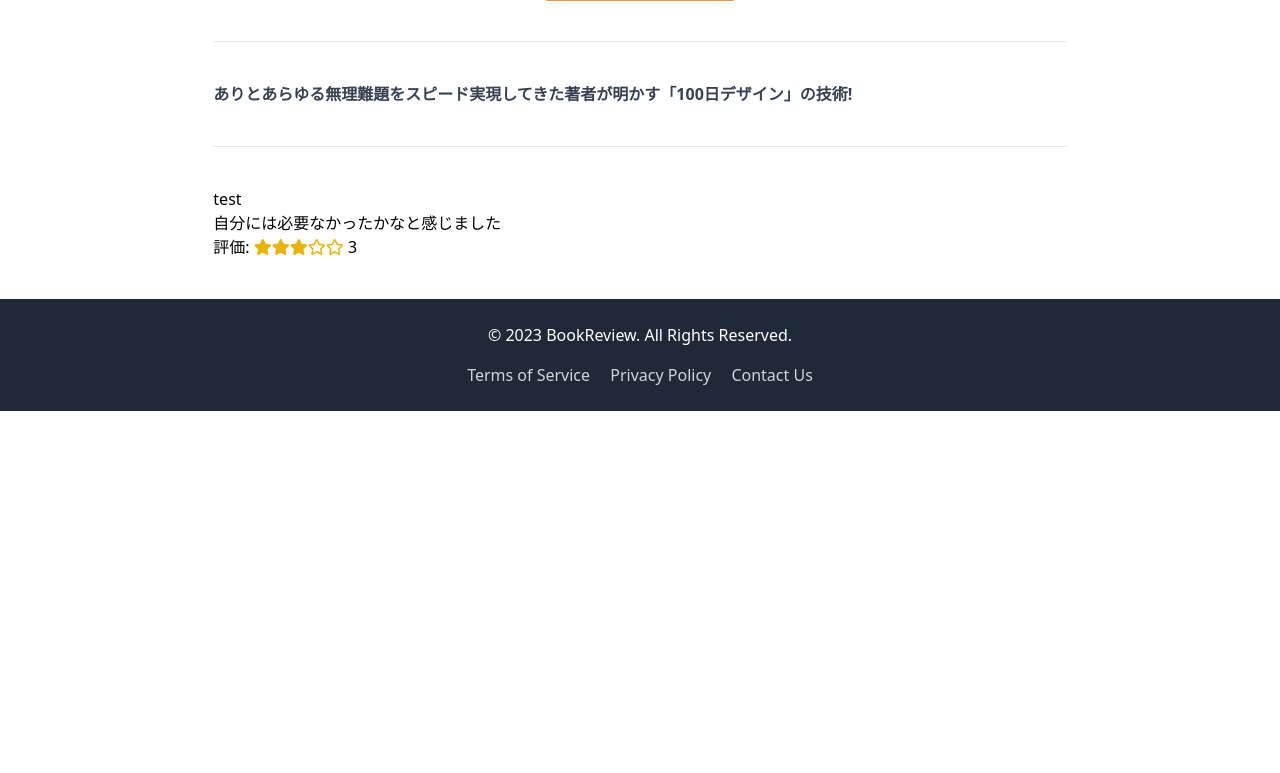
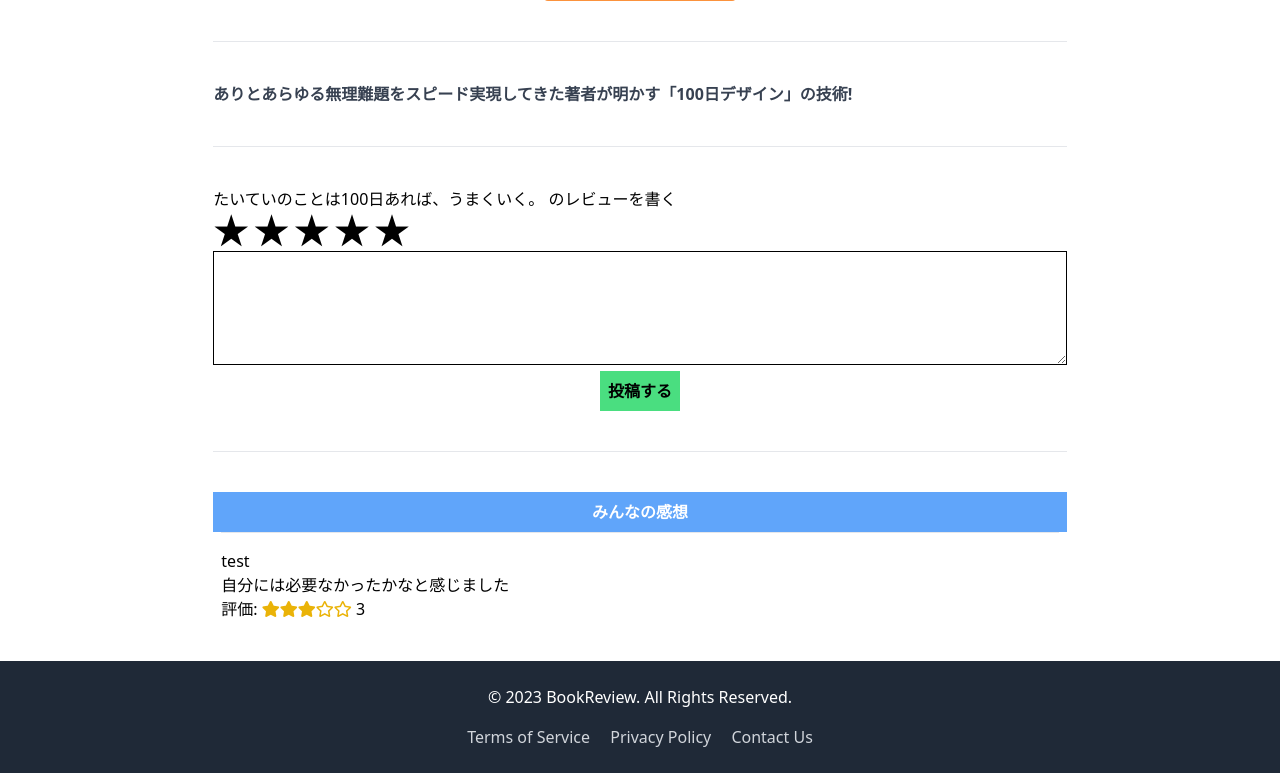
Before and after one commit to yabuki829/bookreview, a Django app: page /book/5d830da1-6353-4762-a255-9b96ed171d56/ in a window 1280 px wide. Shown: the part 404-1177 px from the top of the page. Before the commit the page ends 815 px from the top, so only its background shows below. Run offline with Django 3.2, Linux system fonts and the light colour scheme; a user stored in the database is signed in; data comes from the database, SQL or seed files in the repository; both versions use the stored data as it was after the commit; style sheets or scripts are compiled from the project's sources; some libraries are stand-ins or nearby versions.

Commit message:
レビューの投稿機能の作成

```diff
--- a/accounts/templates/registration/login.html
+++ b/accounts/templates/registration/login.html
@@ -3,6 +3,7 @@
 
 <div class="md:w-1/2 m-auto border rounded px-4 my-10 py-2 bg-gray-50">
   <h1 class="text-center font-bold text-3xl py-4">ログイン</h1>
+
 <form method="post" class="space-y-4">
   {% csrf_token %}
 
--- a/api/templates/base.html
+++ b/api/templates/base.html
@@ -8,6 +8,9 @@
   <link href="https://cdnjs.cloudflare.com/ajax/libs/font-awesome/5.15.1/css/all.min.css" rel="stylesheet">
 
   {% block title %} {% endblock %}
+  {% block css %} {% endblock %}
+
+
 </head>
 <body class="flex flex-col min-h-screen ">
 
--- a/api/templates/details.html
+++ b/api/templates/details.html
@@ -2,7 +2,12 @@
 {% extends 'base.html' %}
 {% load amazon_links %}
 {% load rating_stars %}
+{% load static %}
+{% block css %}
+<link rel="stylesheet" type="text/css" href="{% static 'styles.css' %}">
+{% endblock %}
 {% block content %}
+
 {% comment %} <div class="container mx-auto"> {% endcomment %}
   <div class="md:w-2/3 mx-4 md:mx-auto flex-grow">
   <div class="w-full mb-4 flex py-5 ">
@@ -34,18 +39,44 @@
 
 
 
+  {% if request.user.is_authenticated  %}
+  <h1>{{book.title}} のレビューを書く</h1>
+  <form action="{% url 'post_review' book.id %}" method="POST">
+    {% csrf_token %}
+    <div class="rating ">
+      <span class="star text-4xl " data-value="1">&#9733;</span>
+      <span class="star text-4xl"" data-value="2">&#9733;</span>
+      <span class="star text-4xl"" data-value="3">&#9733;</span>
+      <span class="star text-4xl"" data-value="4">&#9733;</span>
+      <span class="star text-4xl"" data-value="5">&#9733;</span>
+    </div>
+    <textarea name="content" class="w-full p-2 border border-black" rows="4" required></textarea>
 
-  <!-- details.html -->
+    <input type="hidden" name="rating" value="1" id="ratingValue">
+    <br>
+    <div class="flex justify-center">
+      <button class="p-2  bg-green-400 font-bold" type="submit">投稿する</button>
+    </div>
+
+  </form>
+<hr class="my-10">
+  {% endif %}
+
+
+  <h1 class="bg-blue-400 text-white  font-bold p-2 text-center">みんなの感想</h1>
 
 
 
-<div class="reviews">
+
+<div class="mx-2" id="reviews">
   {% for review in reviews %}
     <div class="review">
+      <hr class="py-2">
       <p> {{ review.user.name }}</p>
       <p>{{ review.content }}</p>
       <p>評価: {{ review.rating|stars }} {{review.rating}}</p>
     </div>
+
   {% empty %}
     <p>この本にはまだレビューがありません。</p>
   {% endfor %}
@@ -53,4 +84,22 @@
 
 {% comment %} </div> {% endcomment %}
 </div>
+<script>
+  document.querySelectorAll('.star').forEach(function(star) {
+    star.onclick = function() {
+      let rating = this.getAttribute('data-value');
+      document.getElementById('ratingValue').value = rating;
+
+      updateStars(rating);
+    };
+  });
+
+  function updateStars(rating) {
+    document.querySelectorAll('.star').forEach(function(star) {
+      let starValue = star.getAttribute('data-value');
+      star.style.color = starValue <= rating ? 'gold' : 'grey';
+    });
+  }
+
+</script>
 {% endblock %}
--- a/api/templatetags/rating_stars.py
+++ b/api/templatetags/rating_stars.py
@@ -1,4 +1,3 @@
-# your_app_name/templatetags/rating_stars.py
 
 from django import template
 from django.utils.safestring import mark_safe
--- a/api/views/details.py
+++ b/api/views/details.py
@@ -12,14 +12,12 @@ class DetailsView(View):
     # book　の isbnがpkの本を表示する
     book = get_object_or_404(Book, pk=pk)
     print(book.title)
-    reviews = book.reviews.all()
+    reviews = book.reviews.all().order_by('-created_at')
 
     context = {
       'book': book,
       'reviews': reviews,
     }
-
-        # レンダリングされたレスポンスを返す
     return render(request, "details.html", context)
 
   def post(self,request,pk):
--- a/review/templates/index.html
+++ b/review/templates/index.html
@@ -6,7 +6,8 @@
   <div class="flex flex-wrap  -mx-2">
     {% for review in reviews %}
     <div class="w-full md:w-1/3 px-2 mb-4">
-      <a href="#" class="block bg-white rounded shadow-md overflow-hidden hover:shadow-lg transition-shadow flex p-5">
+
+      <a href="{% url 'book_detail' review.book.id %}#reviews" class="block bg-white rounded shadow-md overflow-hidden hover:shadow-lg transition-shadow flex p-5">
         <img class="md:w-1/3 shadow-2xl object-cover border-2" src="{{ review.book.image.url }}" alt="{{ review.book.title }}" style="height: 200px; width: auto;">
         <div class="p-3 md:w-2/3 flex flex-col items-center">
           <h2 class="font-bold text-lg mb-2">{{ review.book.title }}</h2>
@@ -19,7 +20,6 @@
 
   </div>
   <!-- ページネーション -->
-  <div class="flex justify-center mt-4">
     <!-- ページネーションコンポーネント -->
   </div>
 </div>
--- a/review/urls.py
+++ b/review/urls.py
@@ -5,4 +5,5 @@ from . import views
 
 urlpatterns = [
   path('',views.index , name='review'),
+  path('book/<uuid:book_id>/', views.post_review, name='post_review'),
 ]
```
Also changed, not shown: review/views.py (+32 -2 lines), static/css/star.css (added, +9 -0 lines), db.sqlite3.
